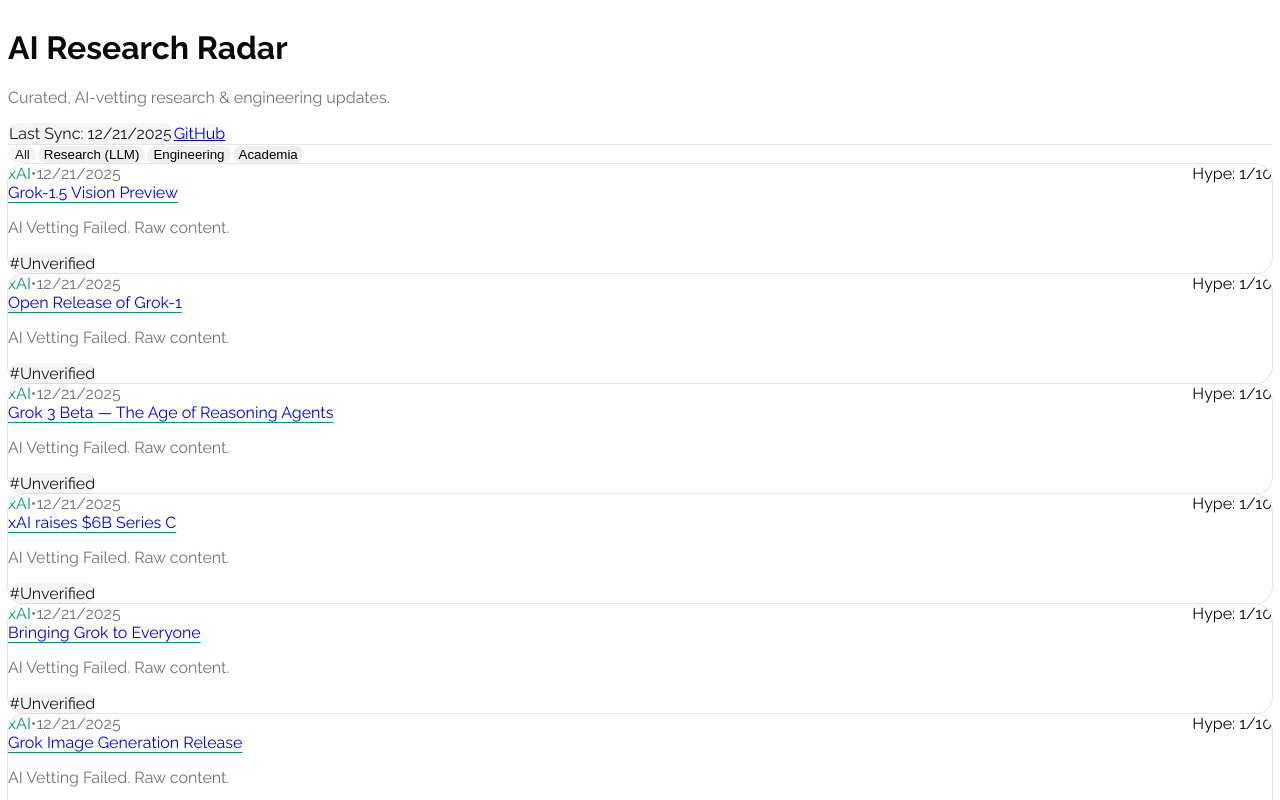
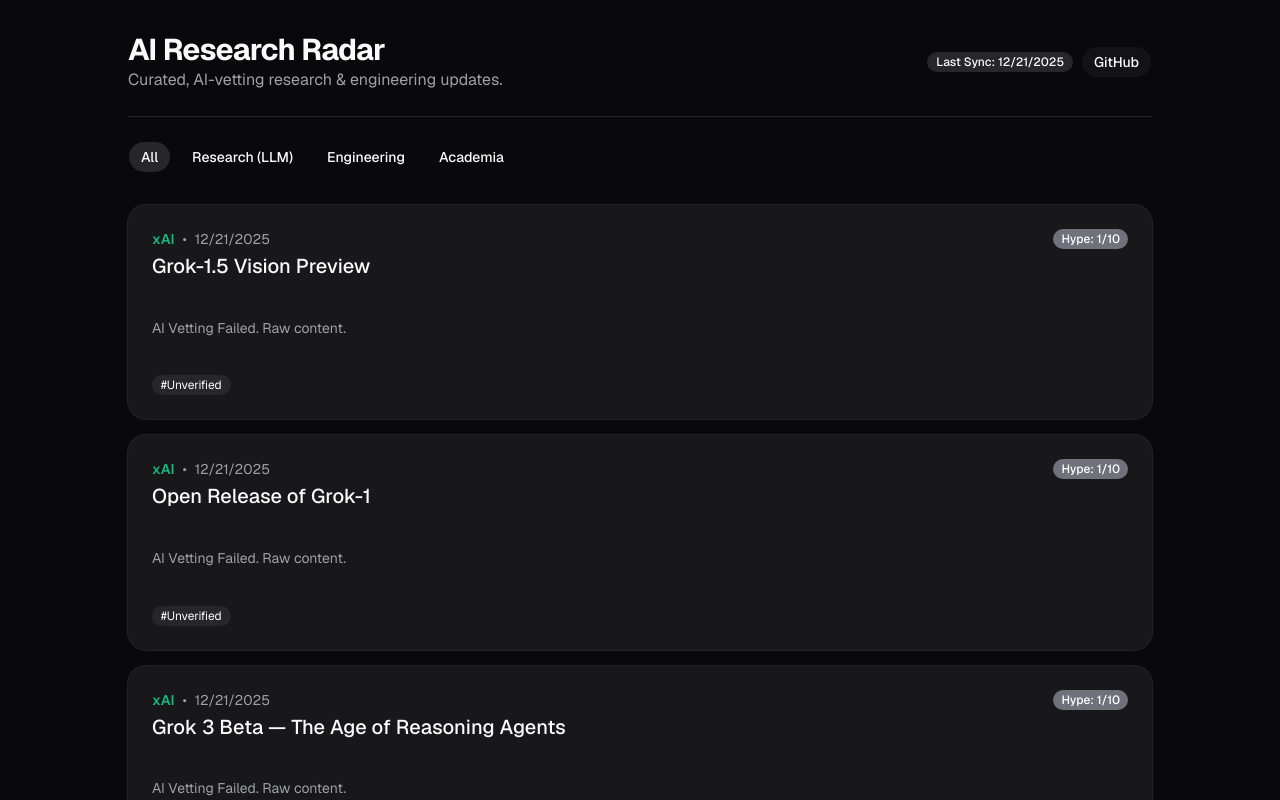
Before and after one commit to delbyte/daily-ai-news, a Next.js app: page / in a window 1280 px wide. Shown: the top 800 px of the page. Built offline with nearby package versions, Linux system fonts and the light colour scheme.

Commit message:
UI changes

```diff
--- a/app/globals.css
+++ b/app/globals.css
@@ -1,11 +1,5 @@
-@import "tw-animate-css";
-@import "shadcn/tailwind.css";
+@import "tailwindcss";
 
-@tailwind base;
-
-@custom-variant dark (&:is(.dark *));
-@tailwind components;
-@tailwind utilities;
 
 :root {
   --foreground-rgb: 255, 255, 255;
@@ -83,6 +77,8 @@
 
 @theme inline {
   --font-sans: var(--font-sans);
+  --font-mono: var(--font-mono);
+  --spacing: 0.25rem;
   --color-sidebar-ring: var(--sidebar-ring);
   --color-sidebar-border: var(--sidebar-border);
   --color-sidebar-accent-foreground: var(--sidebar-accent-foreground);
--- a/app/layout.tsx
+++ b/app/layout.tsx
@@ -2,15 +2,13 @@
 import { Geist, Geist_Mono, Raleway } from "next/font/google";
 import "./globals.css";
 
-const raleway = Raleway({subsets:['latin'],variable:'--font-sans'});
-
 const geistSans = Geist({
-  variable: "--font-geist-sans",
+  variable: "--font-sans",
   subsets: ["latin"],
 });
 
 const geistMono = Geist_Mono({
-  variable: "--font-geist-mono",
+  variable: "--font-mono",
   subsets: ["latin"],
 });
 
@@ -25,9 +23,9 @@
   children: React.ReactNode;
 }>) {
   return (
-    <html lang="en" className={raleway.variable}>
+    <html lang="en" className="dark">
       <body
-        className={`${geistSans.variable} ${geistMono.variable} antialiased`}
+        className={`${geistSans.variable} ${geistMono.variable} font-sans antialiased`}
       >
         {children}
       </body>
```
